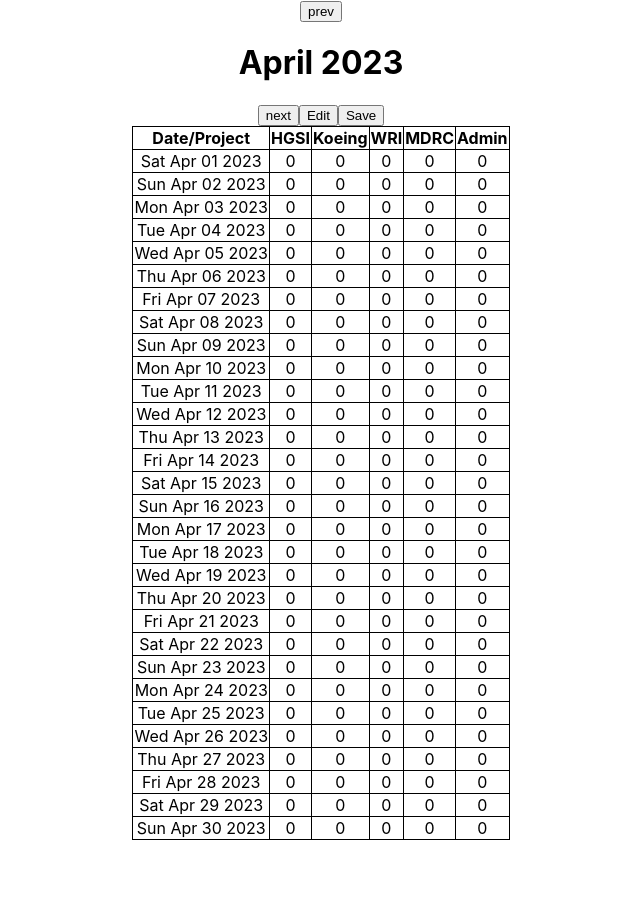
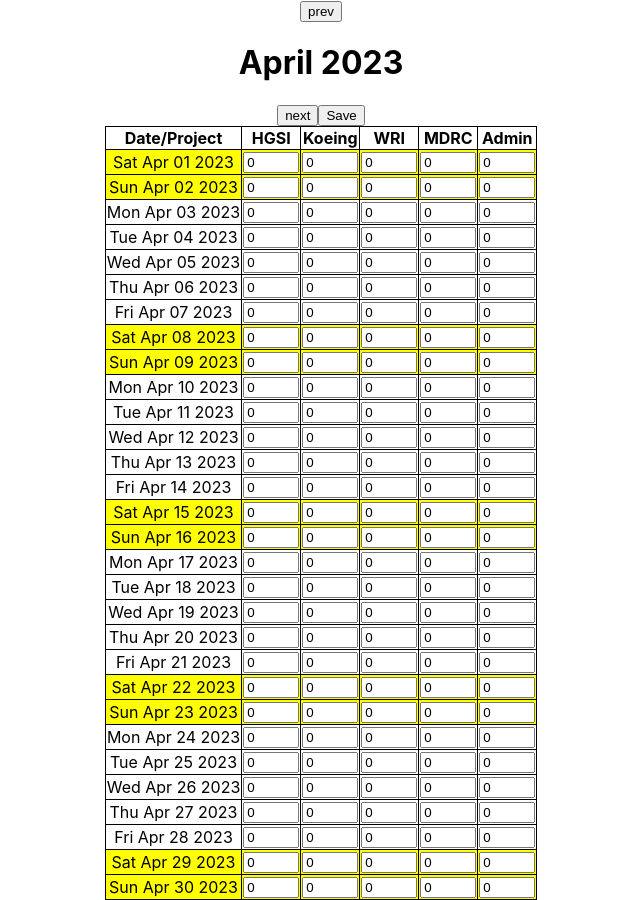
Before and after one commit to manok2912/timesheet, a React (Create React App) app: page / in a window 1280 px wide. Shown: the whole page, without its empty margins (319-959 px from the left). Before the commit the page ends 840 px from the top, so only its background shows below. Built offline with nearby package versions, Linux system fonts and the light colour scheme.

Commit message:
tests 345678

```diff
--- a/src/App.css
+++ b/src/App.css
@@ -46,3 +46,7 @@ table, th, td {
   display: flex;
   justify-content: center;
 }
+
+.table-area table tbody tr.sun, .table-area table tbody tr.sat{
+  background-color: yellow;
+}
--- a/src/App.js
+++ b/src/App.js
@@ -1,34 +1,36 @@
 import { useState } from 'react';
 import './App.css';
-import { compareAsc, format } from 'date-fns'
-import { listMonth, getDaysInMonth, projects } from './helpers/helper';
+// import { compareAsc, format } from 'date-fns'
+import { listMonth } from './helpers/helper';
 import Table from './components/Table';
 
 function App() {
   const [day, setDay] = useState(new Date())
   const [edit, setEdit] = useState(false)
+  const [tsdata, setTSData] = useState([])
 
-  const handleMonthClickPrev = () => {
-    var prevDay = new Date(day);
-    prevDay.setMonth(day.getMonth() - 1);
-    setDay(prevDay);
-  };
 
-  const handleMonthClickNext = () => {
-    var nextDay = new Date(day);
-    nextDay.setMonth(day.getMonth() + 1);
-    setDay(nextDay);
-  };
+  const handleMonthToggle = (step) => {
+    setDay((day) => {
+      var current = new Date(day);
+      current.setMonth(day.getMonth() + step);
+      return current
+    });
+  }
+
+  const handleSubmit = () => {
+    console.log("test");
+  }
+
   return (
     <div className="App">
 
-      <button onClick={handleMonthClickPrev}>prev</button>
+      <button onClick={() => handleMonthToggle(-1)}>prev</button>
       <h1>{`${listMonth[day.getMonth()]} ${day.getFullYear()}`}</h1>
-      <button onClick={handleMonthClickNext}>next</button>
-      <button onClick={() => setEdit(!edit)}>Edit</button>
-      <button onClick={""}>Save</button>
+      <button onClick={() => handleMonthToggle(+1)}>next</button>
+      <button onClick={() => handleSubmit()}>Save</button>
       <div className='table-area'>
-        <Table day={day} edit={edit}/>
+        <Table day={day} tsdata={tsdata} setTSData={setTSData}/>
       </div>
     </div>
   );
--- a/src/components/Cell.js
+++ b/src/components/Cell.js
@@ -1,13 +1,84 @@
-import ViewData from "./ViewData";
-import EditData from "./EditData";
+import React from "react";
+import { useRef } from "react";
 
-function Cell({day, project, edit}) {
+function Cell({ date, project, tsdata, setTSData }) {
     return (
+
         <>
-        {edit ? <EditData day={day} project={project}/> : <ViewData day={day} project={project}/>}
+            {/* {console.log(tsdata)} */}
+            {/* <span>{0}</span> */}
+            <InlineEdit value={0} date={date} project={project} tsdata={tsdata} setTSData={setTSData} />
         </>
     );
 }
 
+const InlineEdit = ({ value, date, project, tsdata, setTSData }) => {
+    const hoursRef = useRef("00");
+
+    // console.log(value);
+    // console.log(date);
+    // console.log(project);
+    // console.log(tsdata);
+
+    const toFindDuplicates = (arry) => arry.filter((item, index) => arry.indexOf(item) !== index)
+
+    const onChange = (event) => {
+        hoursRef.current = event.target.value;
+        console.log(hoursRef);
+        if (hoursRef.current && hoursRef.current != '0') {
+            const data = {
+                hours: hoursRef.current,
+                date,
+                project: project.key
+            }
+            console.log(data);
+
+            setTSData((tsdata) => {
+
+                console.log(tsdata);
+
+                const duplicates = tsdata = tsdata.some((element, index) => {
+                    console.log(element);
+                    return tsdata.indexOf(element) !== index
+                })
+
+
+
+                return [...tsdata, data]
+            });
+        }
+    }
+
+    const onKeyDown = (event) => {
+        if (event.key === "Enter" || event.key === "Escape") {
+            event.target.blur();
+        }
+    };
+
+    const onBlur = (event) => {
+        if (event.target.value.trim() === "") {
+            hoursRef.current = value;
+        } else {
+            hoursRef.current = event.target.value;
+        }
+    };
+
+    return (
+        <input
+            type="number"
+            min="0"
+            max="24"
+            step="1"
+            name="hours"
+            id="hours"
+            aria-label="Hours name"
+            ref={hoursRef}
+            defaultValue={value}
+            onChange={onChange}
+            onKeyDown={onKeyDown}
+            onBlur={onBlur}
+        />
+    );
+};
 
 export default Cell;
--- a/src/components/EditData.js
+++ b/src/components/EditData.js
@@ -1,7 +1,14 @@
+import { useRef } from "react";
+
 function EditData({day, project}) {
+    const hoursRef = useRef()
+
+    const updatehrs = () => {
+        console.log(hoursRef.current.value);
+    }
     return (
         <>
-            <input type="text" name="name" />
+            <input type="number" min="0" max="24" step="1" ref={hoursRef} onChange={updatehrs} name="hours" id="hours"/>
         </>
     );
 }
--- a/src/components/Table.js
+++ b/src/components/Table.js
@@ -1,13 +1,13 @@
 import { getDaysInMonth, projects } from '../helpers/helper';
 import Cell from './Cell';
 
-function Table({ day, edit }) {
+function Table({ day, tsdata, setTSData }) {
     return (
     <table>
         <thead>
             <tr>
                 <th>Date/Project</th>
-                {console.log(projects)}
+                {/* {console.log(projects)} */}
                 {projects.map((value, index) => {
                     return <th key={index}>{value.name}</th>
                 })}
@@ -15,11 +15,11 @@ function Table({ day, edit }) {
         </thead>
         <tbody>
             {getDaysInMonth(day.getMonth(), day.getFullYear()).map((date, index) =>
-                <tr key={index}>
+                <tr key={index} className={date.toLocaleString('en', { weekday: 'short'}).toLowerCase()}>
                     <td>{date.toDateString()}</td>
                     {projects.map((value, index) => {
                         return <td key={index}>
-                            <Cell day={date} project={value} edit={edit}/>
+                            <Cell date={date} project={value} tsdata={tsdata} setTSData={setTSData}/>
                         </td>
                     })}
                 </tr>
--- a/src/components/ViewData.js
+++ b/src/components/ViewData.js
@@ -1,10 +1,49 @@
-function ViewData({day, project}) {
-    return (
-        <>
-            <span>{0}</span>
-        </>
-    );
+import React from "react";
+import { useRef } from "react";
+
+
+function ViewData({ day, project, tsdata, setTSData }) {
+  //const [value, setValue] = React.useState(0);
+  return (
+    <>
+      <span>{ }</span>
+      <InlineEdit value={0} />
+    </>
+  );
 }
 
+const InlineEdit = ({ value }) => {
+  const hoursRef = useRef("uuu");
+
+  //const [editingValue, setEditingValue] = React.useState(value);
+
+  const onChange = (event) => hoursRef.current = event.target.value;
+
+  const onKeyDown = (event) => {
+    if (event.key === "Enter" || event.key === "Escape") {
+      event.target.blur();
+    }
+  };
+
+  const onBlur = (event) => {
+    if (event.target.value.trim() === "") {
+      hoursRef.current = value;
+    } else {
+      hoursRef.current = event.target.value;
+    }
+  };
+
+  return (
+    <input
+      type="text"
+      aria-label="Field name"
+      ref={hoursRef}
+      defaultValue={value}
+      onChange={onChange}
+      onKeyDown={onKeyDown}
+      onBlur={onBlur}
+    />
+  );
+};
 
 export default ViewData;
--- a/src/helpers/helper.js
+++ b/src/helpers/helper.js
@@ -7,7 +7,7 @@ export const getDaysInMonth = (month, year) => {
         days.push(new Date(date));
         date.setDate(date.getDate() + 1);
     }
-    console.log(days);
+    //console.log(days);
     return days;
 }
 
```
